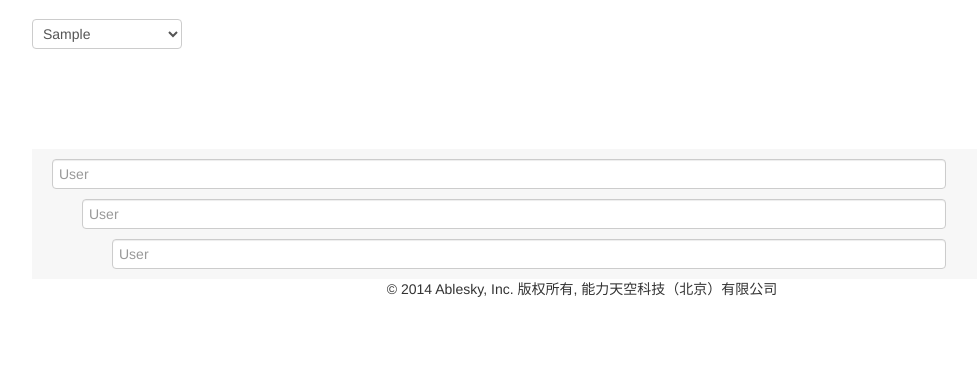
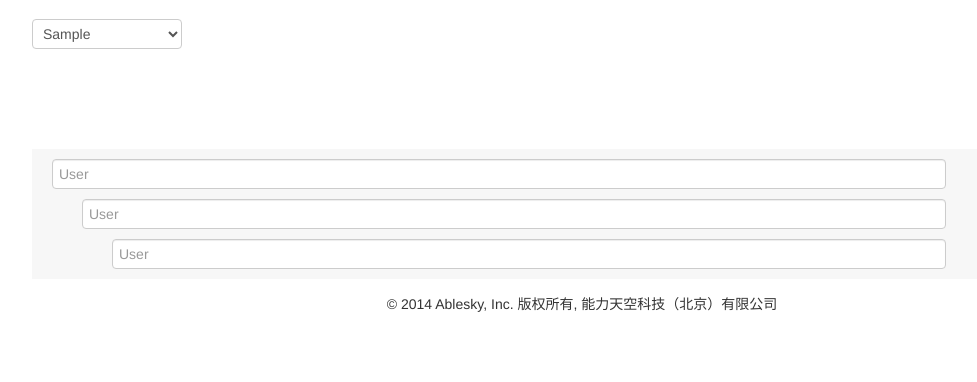
Before and after one commit to aggieliyan/Qsystem, a Django app: template project/templates/show_source.html in a window 1280 px wide. Shown: the part 87-469 px from the top of the page, without its empty margins (58-1035 px from the left). Run offline with Django 3.2, Linux system fonts and the light colour scheme; tables that the repository leaves empty hold one stand-in row (values such as "Sample post"); the template is opened without the code that fills it: values that come from a table or form of the project are taken from there, most other values are stand-ins (such as "Sample title", 1, 10 or a date in 2020); parts of the project's set-up code (start-up, migrations or seed data) failed here and were passed over.

Commit message:
修改资源管理页页脚

```diff
--- a/project/static/css/nopermit.css
+++ b/project/static/css/nopermit.css
@@ -7,7 +7,7 @@ body {
 .section{width:150px;height:30px;margin-left:0px;float:left;margin-top: 20px;}
 
 
-.people{background-color:#f7f7f7;width:1100px;padding-left:20px;padding-right:20px;border:5px;padding-top:10px;float: left}
+.people{background-color:#f7f7f7;width:1100px;padding-left:20px;padding-right:20px;border:5px;padding-top:10px;float: left;margin-bottom: 15px;}
 
 .s11{width:880px;height:30px;float: left}
 .s22{width:850px;height:30px;float: left;margin-left:30px;}
--- a/project/static/css/nopermitsourcemaind.css
+++ b/project/static/css/nopermitsourcemaind.css
@@ -72,7 +72,7 @@
 .btn-section{background-color:#29a65d;width:100px;height:30px;float:left;margin-left:20px;border:0px}
 .btn-edit{background-color:#29a65d;width:100px;height:30px;float:left;margin-left:600px;border:0px}
 
-.people{background-color:#f7f7f7;width:1100px;height:auto;padding-left:20px;padding-right:20px;border:5px;padding-top:20px;float:left}
+.people{background-color:#f7f7f7;width:1100px;height:auto;padding-left:20px;padding-right:20px;border:5px;padding-top:20px;float:left;margin-bottom: 15px;}
 
 .section1{width:810px;height:30px;float: left}
 .section2{width:780px;height:30px;float: left;margin-left:30px;}
```
